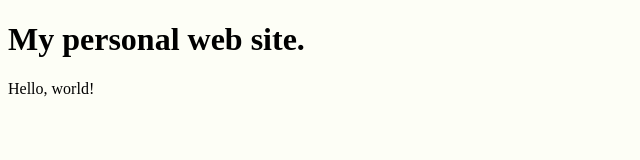
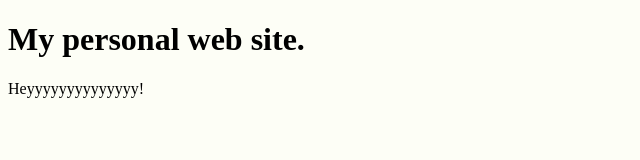
Before and after one commit to brianisgoated/brianisgoated.github.io, a plain HTML site: page index.html in a window 1280 px wide. Shown: the full height of the page, 0-640 px from the left. Drawn offline with Linux system fonts and the light colour scheme.

Commit message:
i just started

```diff
--- a/index.html
+++ b/index.html
@@ -9,7 +9,7 @@
 
 
     <h1>My personal web site.</h1>
-    <p>Hello, world!</p>
+    <p>Heyyyyyyyyyyyyyy!</p>
 
 
 
```
